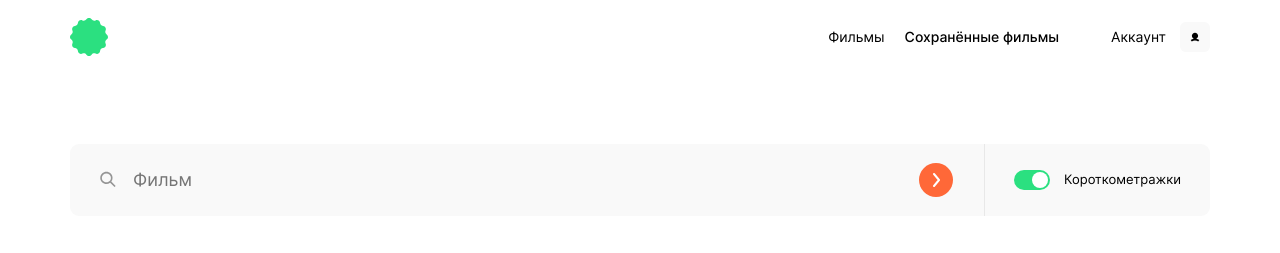
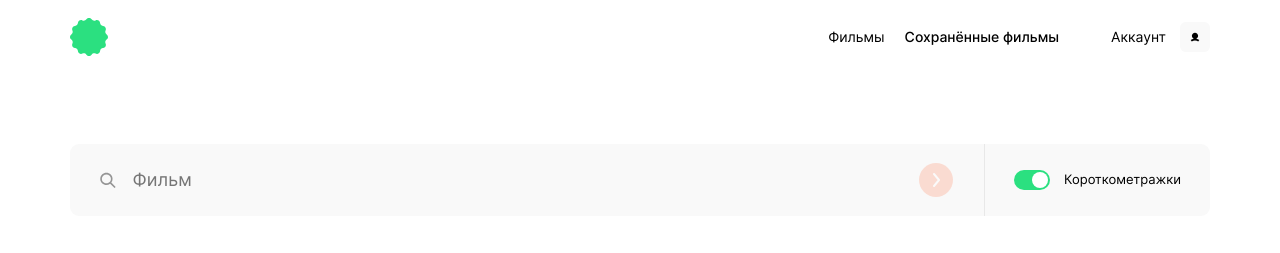
Before and after one commit to Balzak1976/movies-explorer-frontend, a React (Create React App) app: page /saved-movies in a window 1280 px wide. Shown: the top 253 px of the page. Built offline with nearby package versions, Linux system fonts and the light colour scheme.

Commit message:
fear: валидировать search-form

```diff
--- a/src/components/Movies/SearchForm/SearchForm.css
+++ b/src/components/Movies/SearchForm/SearchForm.css
@@ -9,6 +9,7 @@
 .search-form__field {
   width: 100%;
   display: flex;
+  align-items: center;
   gap: 10px;
 }
 
@@ -36,6 +37,21 @@
   border-bottom: 1px solid rgba(255, 104, 56, 1);
 }
 
+.search-form__input-error {
+  padding-top: 1px;
+  box-sizing: border-box;
+  display: block;
+  visibility: hidden;
+}
+
+.search-form__input-error_active {
+  visibility: visible;
+  font-weight: 400;
+  font-size: 10px;
+  line-height: 1.2;
+  color: #ee3465;
+}
+
 .search-form__submit {
   border: 0;
   padding: 0;
@@ -49,6 +65,14 @@
 .search-form__submit:hover {
   cursor: pointer;
   opacity: 0.5;
+}
+
+.search-form__submit_inactive {
+  background-color: inherit;
+  color: #000;
+  opacity: 0.2;
+  pointer-events: none;
+  user-select: none;
 }
 
 .search-form__submit-inner {
--- a/src/components/Movies/SearchForm/SearchForm.js
+++ b/src/components/Movies/SearchForm/SearchForm.js
@@ -1,13 +1,35 @@
 import './SearchForm.css';
+import { useFormAndValidation } from '../../../hooks/useFormAndValidation';
 
-function FilterCheckbox() {
+function FilterCheckbox({ onSearchForm }) {
+  const { values, handleChange, errors, isValid } = useFormAndValidation();
+
+  const onSubmit = (e) => {
+    e.preventDefault();
+
+    onSearchForm(values);
+  };
   return (
-    <form className="search-form">
+    <form className="search-form" name={'search-form'} onSubmit={onSubmit} noValidate>
       <label className="search-form__field">
         <span className="search-form__icon" />
-        <input className="search-form__input" placeholder="Фильм" type="text" name="movies" />
+        <input
+          value={values.movie ?? ''}
+          onChange={handleChange}
+          className="search-form__input"
+          placeholder="Фильм"
+          type="text"
+          name="movie"
+          required
+        />
+        <span className={`search-form__input-error ${errors && 'search-form__input-error_active'}`}>
+          {errors.movie && "Нужно ввести ключевое слово"}
+        </span>
       </label>
-      <button className="search-form__submit" type="submit">
+      <button
+        className={`search-form__submit ${!isValid && 'search-form__submit_inactive'}`}
+        type="submit"
+        disabled={!isValid}>
         <span className="search-form__submit-inner" />
       </button>
     </form>
--- a/src/components/UserForm/Input/Input.css
+++ b/src/components/UserForm/Input/Input.css
@@ -58,7 +58,6 @@
 }
 
 .form__input-error {
-  display: block;
   padding-top: 1px;
   box-sizing: border-box;
   display: block;
```
